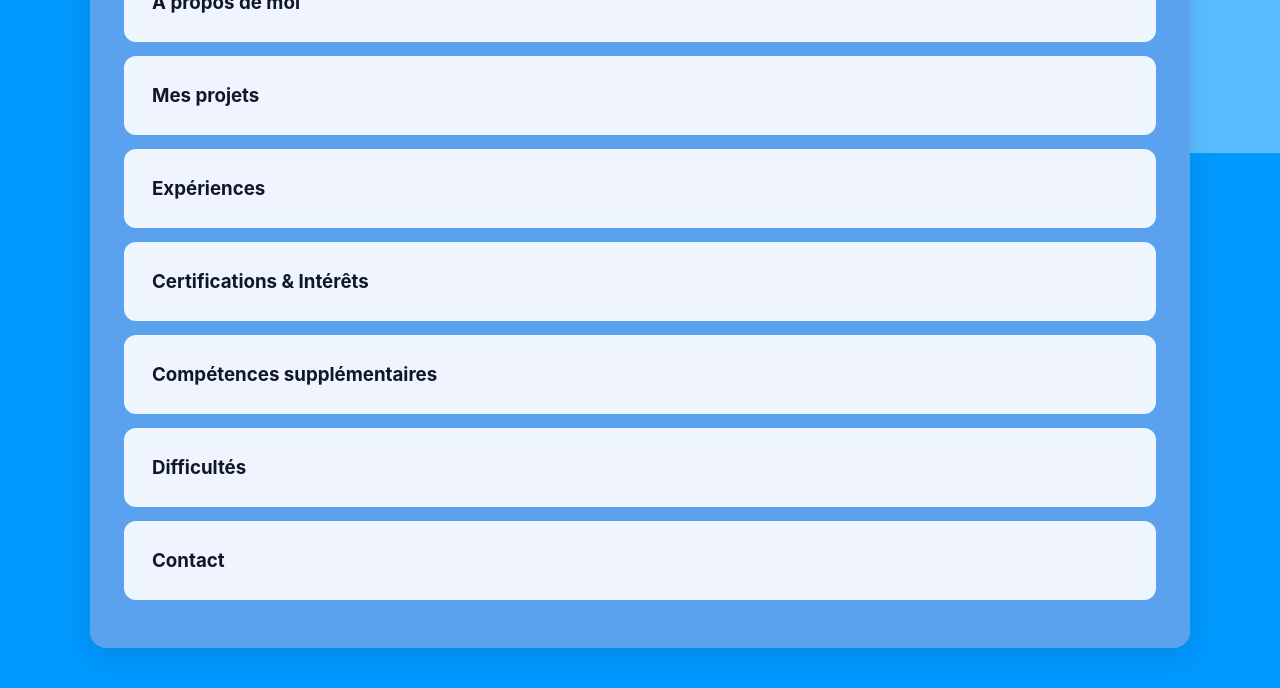
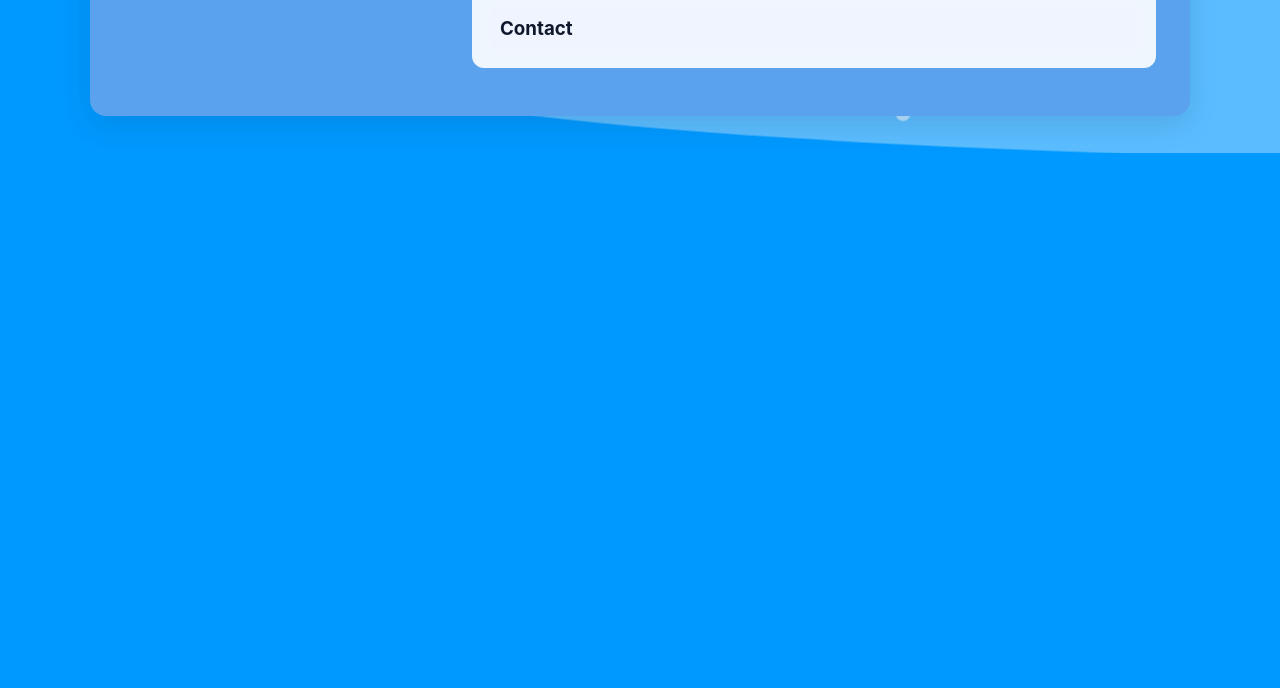
Before and after one commit to presentici/site-html, a plain HTML site: page index.html in a window 1280 px wide. Shown: the part 647-1335 px from the top of the page. After the commit the page ends 803 px from the top, so only its background shows below. Drawn offline with Linux system fonts and the light colour scheme.

Commit message:
Fix HTML structure and improve formatting

```diff
--- a/index.html
+++ b/index.html
@@ -27,7 +27,7 @@
   </div>
 
   <div class="page-wrapper">
-    <div class="portfolio">
+    <div class="cv">
 
       <aside class="sidebar">
         <div class="photo">
```
